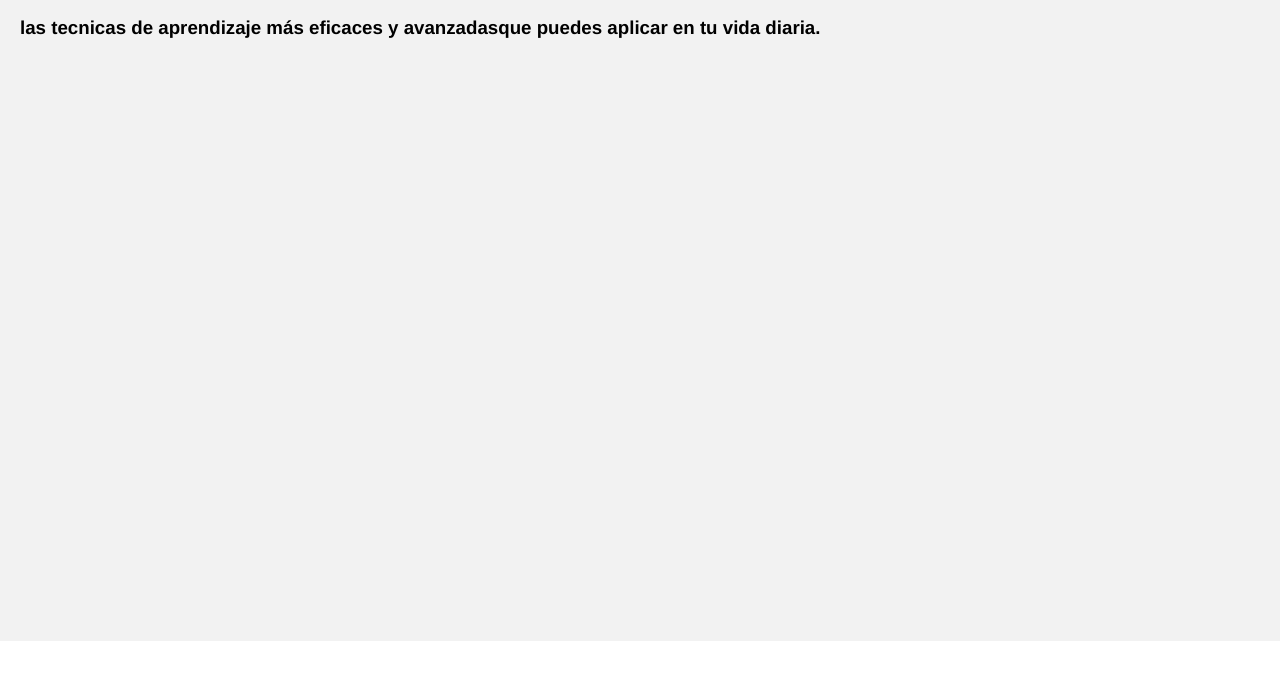
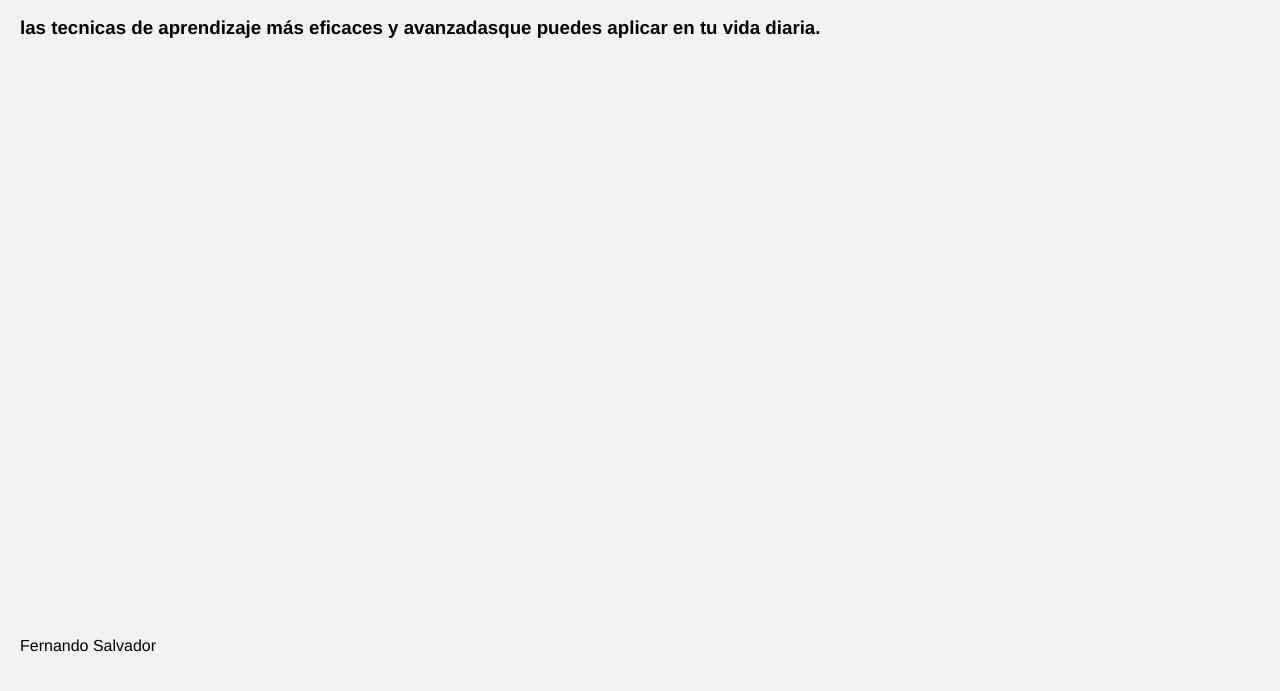
Before and after one commit to cazador0587/web_project_aprender_aprender, a plain HTML site: page index.html in a window 1280 px wide. Shown: the part 155-846 px from the top of the page. Before the commit the page ends 800 px from the top, so only its background shows below. Drawn offline with Linux system fonts and the light colour scheme.

Commit message:
prueba en footer

```diff
--- a/index.html
+++ b/index.html
@@ -36,7 +36,7 @@
             </section>
         </main>
         <footer class="footer">
-
+          <p>Fernando Salvador</p>
         </footer>
     </div>
 </body>
```
